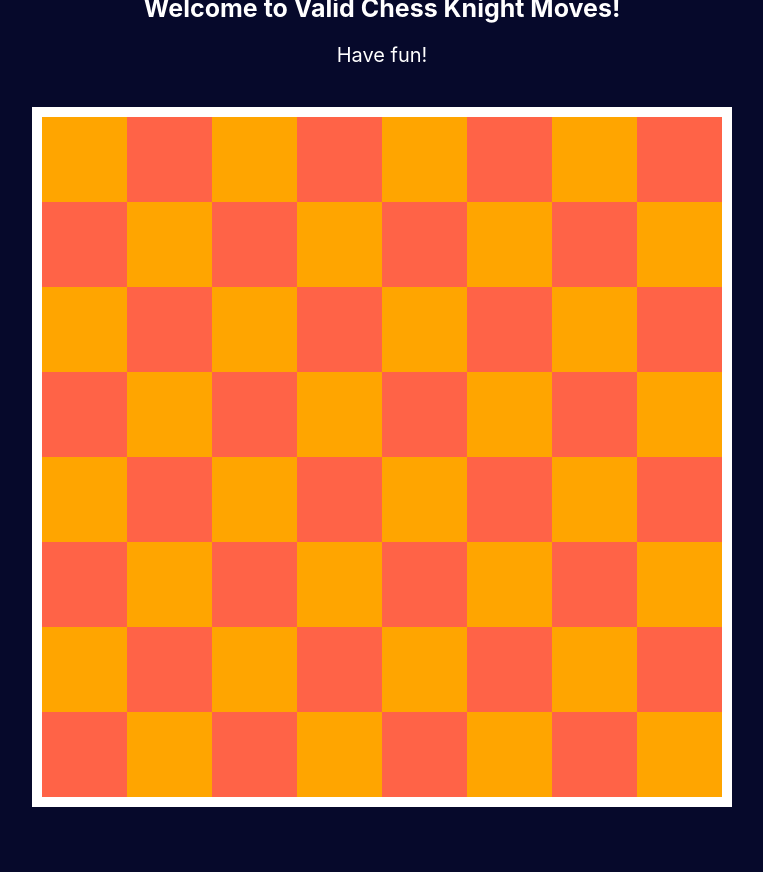
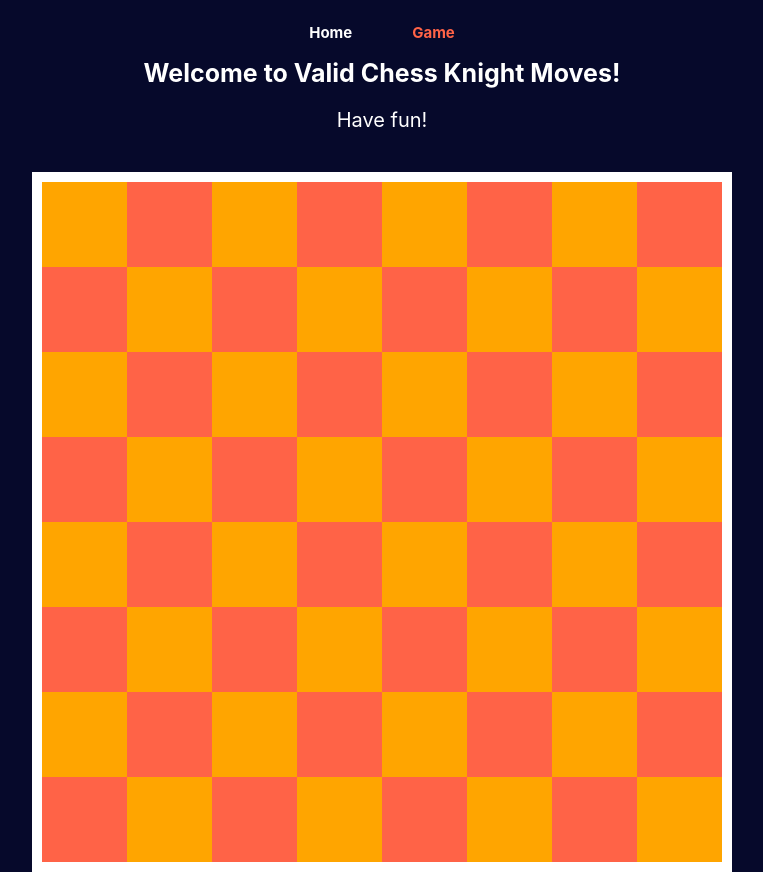
Before and after one commit to lcnogueira/valid-chess-knight-moves, a Next.js app: page /game in a window 1280 px wide. Shown: the whole page, without its empty margins (258-1021 px from the left). Before the commit the page ends 807 px from the top, so only its background shows below. Built offline with nearby package versions, Linux system fonts and the light colour scheme; no server answers.

Commit message:
Add header component

```diff
--- a/src/components/Cell/styles.ts
+++ b/src/components/Cell/styles.ts
@@ -11,8 +11,6 @@ export const Cell = styled.button<CellData>`
     padding-top: 100%;
     border: none;
 
-    cursor: pointer;
-
     :hover {
       opacity: 0.8;
     }
--- /dev/null
+++ b/src/components/Header/index.tsx
@@ -0,0 +1,27 @@
+import * as S from './styles'
+import Link from 'next/link'
+import { useRouter } from 'next/router'
+
+const links = [
+  { label: 'Home', href: '/' },
+  { label: 'Game', href: '/game' }
+]
+
+const Header: React.FC = () => {
+  const { pathname } = useRouter()
+  return (
+    <S.Menu>
+      <S.MenuLinks>
+        {links.map(({ href, label }) => (
+          <S.MenuLinksItem key={href} selected={pathname === href}>
+            <Link href={href}>
+              <a>{label}</a>
+            </Link>
+          </S.MenuLinksItem>
+        ))}
+      </S.MenuLinks>
+    </S.Menu>
+  )
+}
+
+export default Header
--- /dev/null
+++ b/src/components/Header/styles.ts
@@ -0,0 +1,44 @@
+import styled, { css } from 'styled-components'
+
+interface MenuLinksData {
+  selected: boolean
+}
+
+export const Menu = styled.nav`
+  margin: 0 auto;
+  height: 6.5rem;
+  width: 100%;
+  max-width: 128rem;
+  position: sticky;
+  z-index: 10;
+`
+
+export const MenuLinks = styled.ul`
+  display: flex;
+  justify-content: center;
+  align-items: center;
+  height: 100%;
+`
+
+export const MenuLinksItem = styled.li<MenuLinksData>`
+  ${({ selected }) => css`
+    font-size: 1.5rem;
+    display: flex;
+    align-items: center;
+    height: 100%;
+
+    a {
+      height: 100%;
+      display: flex;
+      align-items: center;
+      font-weight: bold;
+      padding: 0 3rem;
+      color: ${selected ? 'var(--tomato)' : 'var(--white)'};
+
+      :hover {
+        color: var(--tomato);
+        background-color: var(--white);
+      }
+    }
+  `}
+`
--- a/src/pages/_app.tsx
+++ b/src/pages/_app.tsx
@@ -1,5 +1,6 @@
 import { AppProps } from 'next/app'
 import Head from 'next/head'
+import Header from 'components/Header'
 
 import GlobalStyles from 'styles/global'
 
@@ -17,6 +18,7 @@ function ValidChessMoves({ Component, pageProps }: AppProps) {
         />
       </Head>
       <GlobalStyles />
+      <Header />
       <Component {...pageProps} />
     </>
   )
--- a/src/styles/global.ts
+++ b/src/styles/global.ts
@@ -26,6 +26,17 @@ const GlobalStyles = createGlobalStyle`
     background-color: var(--purple);
     color: var(--white);
   }
+
+  a{
+    text-decoration:none;
+  }
+  ul {
+		list-style: none;
+	}
+  a, button {
+		cursor: pointer;
+    transition: all 0.2s ease;
+	}
 `
 
 export default GlobalStyles
```
